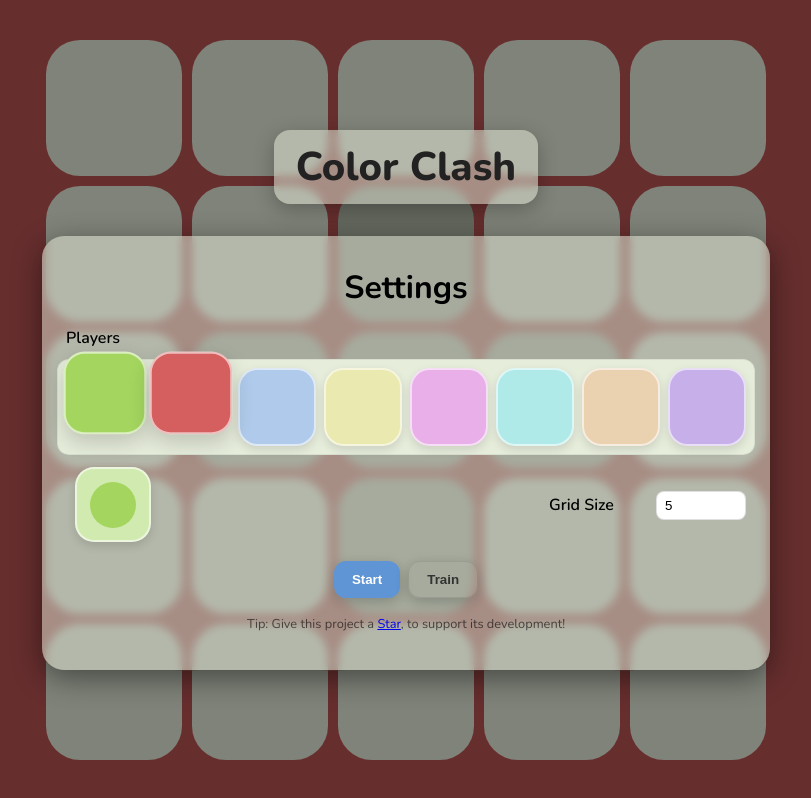
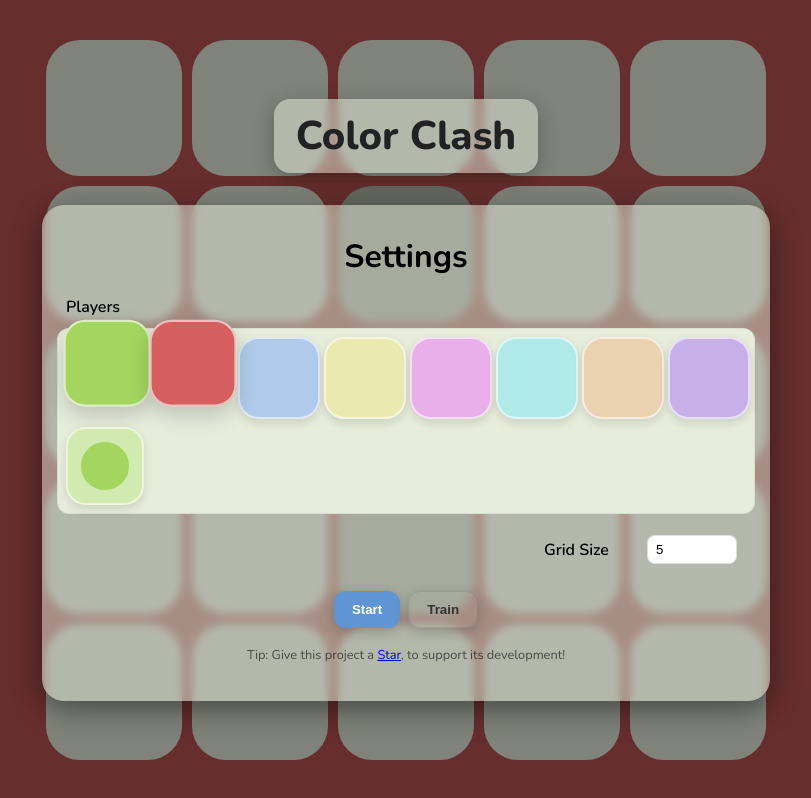
Before and after one commit to Joboblock/color-clash, a website: page index.html in a window 1280 px wide. Shown: the whole page, without its empty margins (234-1045 px from the left). Drawn offline with nearby package versions, Linux system fonts and the light colour scheme.

Commit message:
Refactor player box slider layout to integrate color cycler; adjust styles for grid alignment and interaction handling.

```diff
--- a/index.html
+++ b/index.html
@@ -22,13 +22,15 @@
                 <div class="control-row">
                     <label for="playerBoxSlider">Players</label>
                     <div id="playerBoxSlider" class="player-box-slider" role="slider"
-                        aria-label="player count" aria-valuemin="2" aria-valuemax="8" aria-valuenow="2"></div>
+                        aria-label="player count" aria-valuemin="2" aria-valuemax="8" aria-valuenow="2">
+                        <!-- Color cycler moved here so it shares the same grid as the player boxes -->
+                        <div id="menuColorCycle" class="menu-color-box" role="button" aria-label="Cycle starting color" title="starting color"></div>
+                    </div>
                 </div>
 
                 <div class="control-row grid-size-row">
                     <label for="menuGridSize">Grid Size</label>
                     <input id="menuGridSize" type="number" min="0" value="5">
-                    <div id="menuColorCycle" class="menu-color-box" role="button" aria-label="Cycle starting color" title="starting color"></div>
                 </div>
 
                 <div class="menu-actions">
--- a/script.js
+++ b/script.js
@@ -264,6 +264,9 @@ document.addEventListener('DOMContentLoaded', () => {
     }
 
     playerBoxSlider.addEventListener('pointerdown', (e) => {
+        // Ignore pointer events that originate on the color cycler
+        const target = e.target.closest('.menu-color-box');
+        if (target) return;
         isDragging = true;
         playerBoxSlider.setPointerCapture(e.pointerId);
         setPlayerCountFromPointer(e.clientX);
@@ -419,7 +422,15 @@ document.addEventListener('DOMContentLoaded', () => {
      * @returns {void} updates DOM under #playerBoxSlider.
      */
     function buildPlayerBoxes() {
-        playerBoxSlider.innerHTML = '';
+        // Preserve the color cycler if it's inside the slider
+        const cycler = playerBoxSlider.querySelector('#menuColorCycle');
+        if (cycler && cycler.parentElement === playerBoxSlider) {
+            playerBoxSlider.removeChild(cycler);
+        }
+
+        // Remove existing player boxes only
+        Array.from(playerBoxSlider.querySelectorAll('.box')).forEach(n => n.remove());
+
         for (let count = 1; count <= maxPlayers; count++) {
             const box = document.createElement('div');
             box.className = 'box';
@@ -443,6 +454,9 @@ document.addEventListener('DOMContentLoaded', () => {
 
             playerBoxSlider.appendChild(box);
         }
+
+        // Re-append the cycler; CSS grid places it to row 2, col 1
+        if (cycler) playerBoxSlider.appendChild(cycler);
     }
 
     /**
@@ -451,7 +465,7 @@ document.addEventListener('DOMContentLoaded', () => {
      * @returns {void} updates aria attributes, internal selection, and grid if needed.
      */
     function highlightPlayerBoxes(count) {
-        Array.from(playerBoxSlider.children).forEach((child) => {
+        playerBoxSlider.querySelectorAll('.box').forEach((child) => {
             const boxCount = parseInt(child.dataset.count, 10);
             if (boxCount <= count) child.classList.add('active'); else child.classList.remove('active');
         });
@@ -512,7 +526,8 @@ document.addEventListener('DOMContentLoaded', () => {
      * @returns {void} updates selected player count via onMenuPlayerCountChanged.
      */
     function setPlayerCountFromPointer(clientX) {
-        const children = Array.from(playerBoxSlider.children);
+    // Only consider player boxes for mapping, skip the color cycler
+    const children = Array.from(playerBoxSlider.querySelectorAll('.box'));
         if (children.length === 0) return;
         // find nearest box center to clientX
         let nearest = children[0];
--- a/styles.css
+++ b/styles.css
@@ -97,37 +97,38 @@ body {
     background: white;
 }
 
-/* Arrange the Grid Size row horizontally and push color box to the right */
+/* Arrange Grid Size row on a grid and place the color cycler in row 2, column 1 */
 .grid-size-row {
-    flex-direction: row;
+    display: grid;
+    grid-template-columns: repeat(8, 1fr);
+    grid-auto-rows: auto;
+    gap: 8px;
+    padding: 8px;                 /* match slider padding for alignment */
+    border: 1px solid transparent;/* match slider border thickness for left offset */
     align-items: center;
-    gap: 12px;
 }
 
 .grid-size-row label {
-    flex: 0 0 auto;
-    margin-left: auto; /* push label+input group to right */
+    grid-column: 7;
+    grid-row: 1;
+    justify-self: end;
 }
 
 .grid-size-row #menuGridSize {
-    flex: 0 0 auto;
+    grid-column: 8;
+    grid-row: 1;
+    justify-self: start;
 }
 
-/* Ensure the color cycler is leftmost */
-.grid-size-row .menu-color-box { order: 0; }
-.grid-size-row label { order: 1; }
-.grid-size-row #menuGridSize { order: 2; }
+/* Color cycler in second row, first column */
+/* Color cycler is no longer in the grid-size row; it's part of the player slider grid */
 
-/* Align the color cycler horizontally with the first player slider box */
-.grid-size-row .menu-color-box {
-    /* left offset equals slider's left border (1px) + padding-left (8px) */
-    margin-left: calc(1px + 8px);
-}
+/* Grid handles alignment; no extra margin needed for the color cycler */
 
 .menu-color-box {
     /* Match a single slider box width: (100% - slider border*2 - slider padding*2 - gap*(n-1)) / n */
     /* Here n=8, gap=8px, padding=8px, border=1px */
-    width: calc((100% - 2px - 16px - 56px) / 8);
+        width: 100%; /* fill grid column */
     aspect-ratio: 1 / 1; /* always square */
     border-radius: 25%;
     border: 2px solid rgba(255,255,255,0.6);
@@ -142,6 +143,12 @@ body {
 .menu-color-box:focus-visible {
     outline: 3px solid rgba(0,0,0,0.25);
     outline-offset: 2px;
+}
+
+/* When inside the slider, the color cycler visually matches a player box */
+.player-box-slider .menu-color-box {
+    width: 100%;
+    aspect-ratio: 1 / 1;
 }
 
 .menu-color-box::after {
@@ -192,7 +199,8 @@ body {
 
 /* Player box slider (visual) */
 .player-box-slider {
-    display: flex;
+    display: grid; /* grid to create equal-width columns */
+    grid-template-columns: repeat(8, 1fr);
     gap: 8px; /* small distance between elements */
     align-items: center;
     padding: 8px;
@@ -202,8 +210,13 @@ body {
     width: 100%;
 }
 
+.player-box-slider .menu-color-box {
+    grid-column: 1; /* align with first player box column */
+    grid-row: 2;    /* sit below the boxes to keep 8 columns on row 1 */
+}
+
 .player-box-slider .box {
-    flex: 1 1 0; /* evenly distribute across the parent width */
+    width: 100%; /* fill its grid column */
     aspect-ratio: 1 / 1; /* keep squares */
     border-radius: 25%; /* proportional rounding that scales with box size */
     box-shadow: 0 4px 10px rgba(0,0,0,0.12);
```
